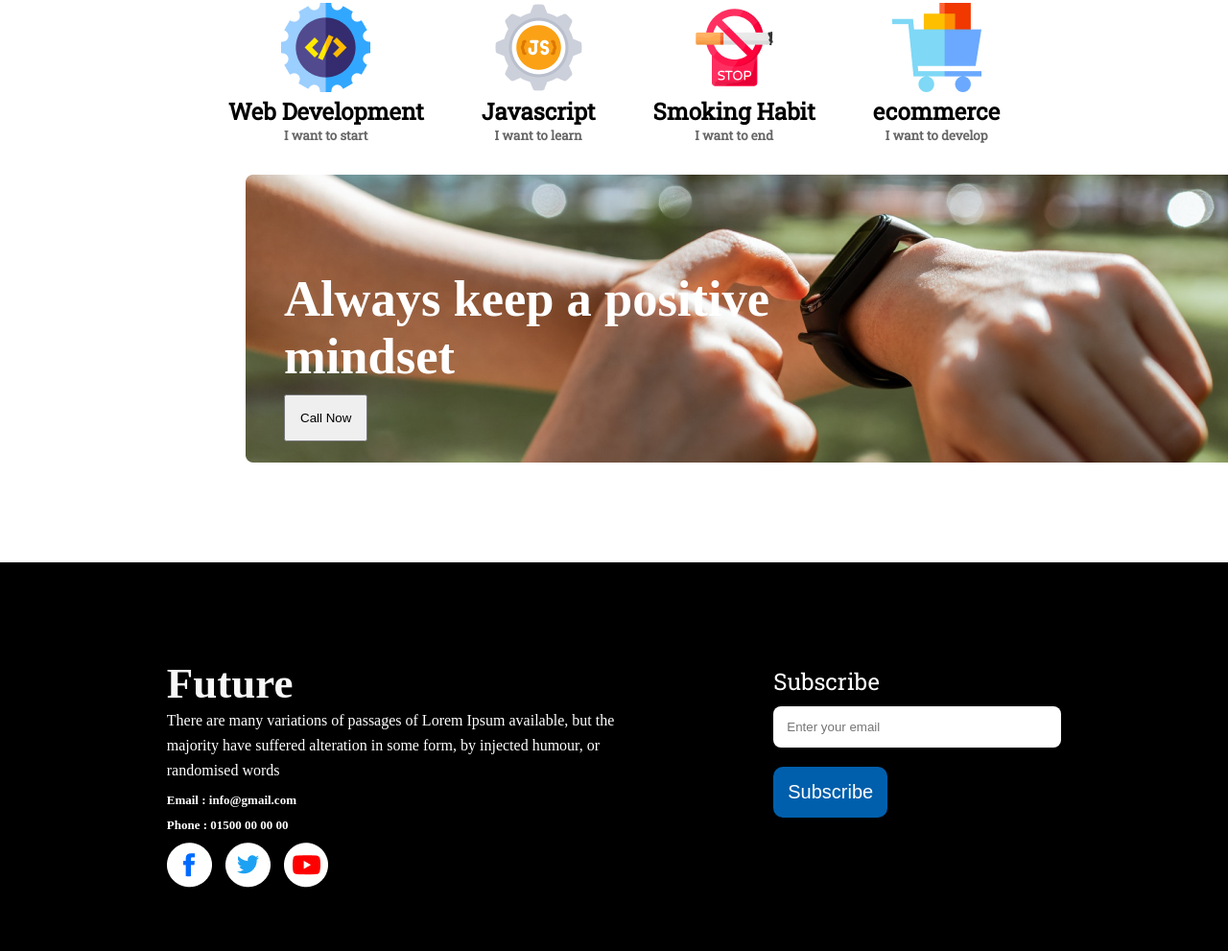
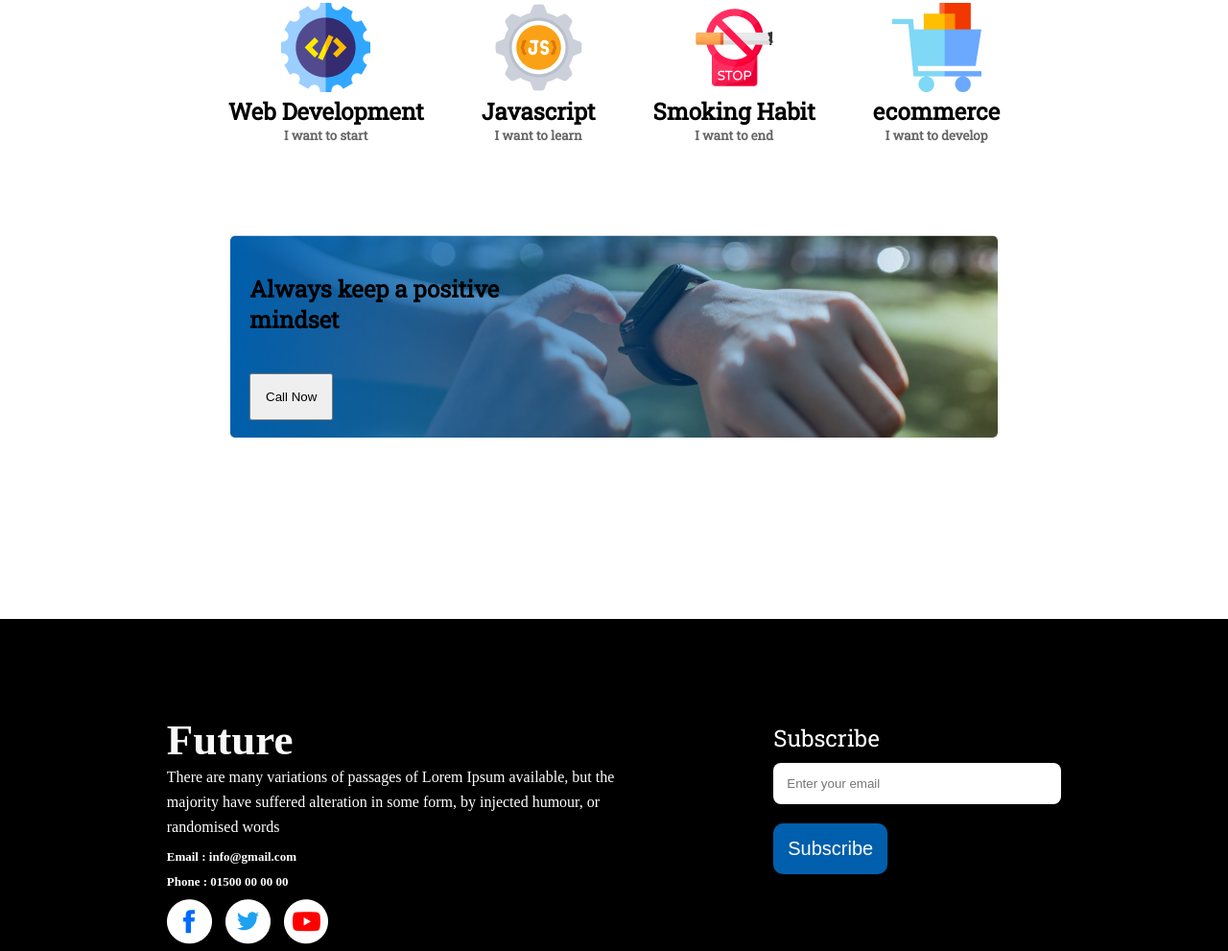
Before and after one commit to ROCKHOSSAIN/5th-module-demo-website, a plain HTML site: page index.html in a window 1280 px wide. Shown: the part 1727-2718 px from the top of the page at 96% size. Drawn offline with Linux system fonts and the light colour scheme.

Commit message:
final revision

```diff
--- a/index.html
+++ b/index.html
@@ -130,14 +130,11 @@
 
 <!-- start watch section -->
     <main>
-        <section>
+        <section class="watch-container">
             <div class="watch-section">
-                <img src="images/watch.png" alt="">
-            <div class="text">
-                <h1>Always keep a positive <br> mindset</h1>
-            </div>
-            <div class="btn-watch">
-                <button class="btn-watch-1">Call Now</button>
+             <div>
+                <h1 class="watch-title">Always keep a positive <br> mindset</h1>
+              <button class="btn-watch-1">Call Now</button></div>
             </div>
             </div>
 
--- a/style.css
+++ b/style.css
@@ -13,8 +13,10 @@ body{
 
     background-image: url('images/banner/banner3.png');
     height: 100vh;
-    background-size: contain;
+    background-size: cover;
     position: relative;
+    background-repeat: no-repeat;
+    background-position: center;
 
 }
 .info{
@@ -141,29 +143,36 @@ font-weight: 400;
 
 /* mindset section  */
 
+
 .watch-section{
+    max-width: 800px;
+    background-image: url("images/gradient1.png"),url("images/watch.png");
+    margin: auto;
+    margin-top: 4rem;
     background-size: contain;
-    height: auto;
+    background-repeat: no-repeat;
+    height: 400px;
+
+}
+.watch-container{
+    height: 400px;
     position: relative;
-
-    margin-left: 20%;
-    border-radius: 8px;
-    margin-bottom: 100px;
 
 }
 
-
+.watch-title{
+top: 40px;
+position:absolute;
+margin-left: 20px;
+}
 
 .text{
-    position:absolute;
-    top: 100px;
-    color: #FFF;
+color: #FFF;
 font-family: Work Sans;
 font-size: 35px;
 font-style: normal;
 font-weight: 700;
 line-height: normal;
-left: 40px;
 }
 .btn-watch{
     position:absolute;
@@ -179,6 +188,9 @@ left: 40px;
 }
 .btn-watch-1{
     padding: 15px;
+    margin-top:144px;
+    margin-left: 20px;
+    position:absolute;
 
 }
 
```
